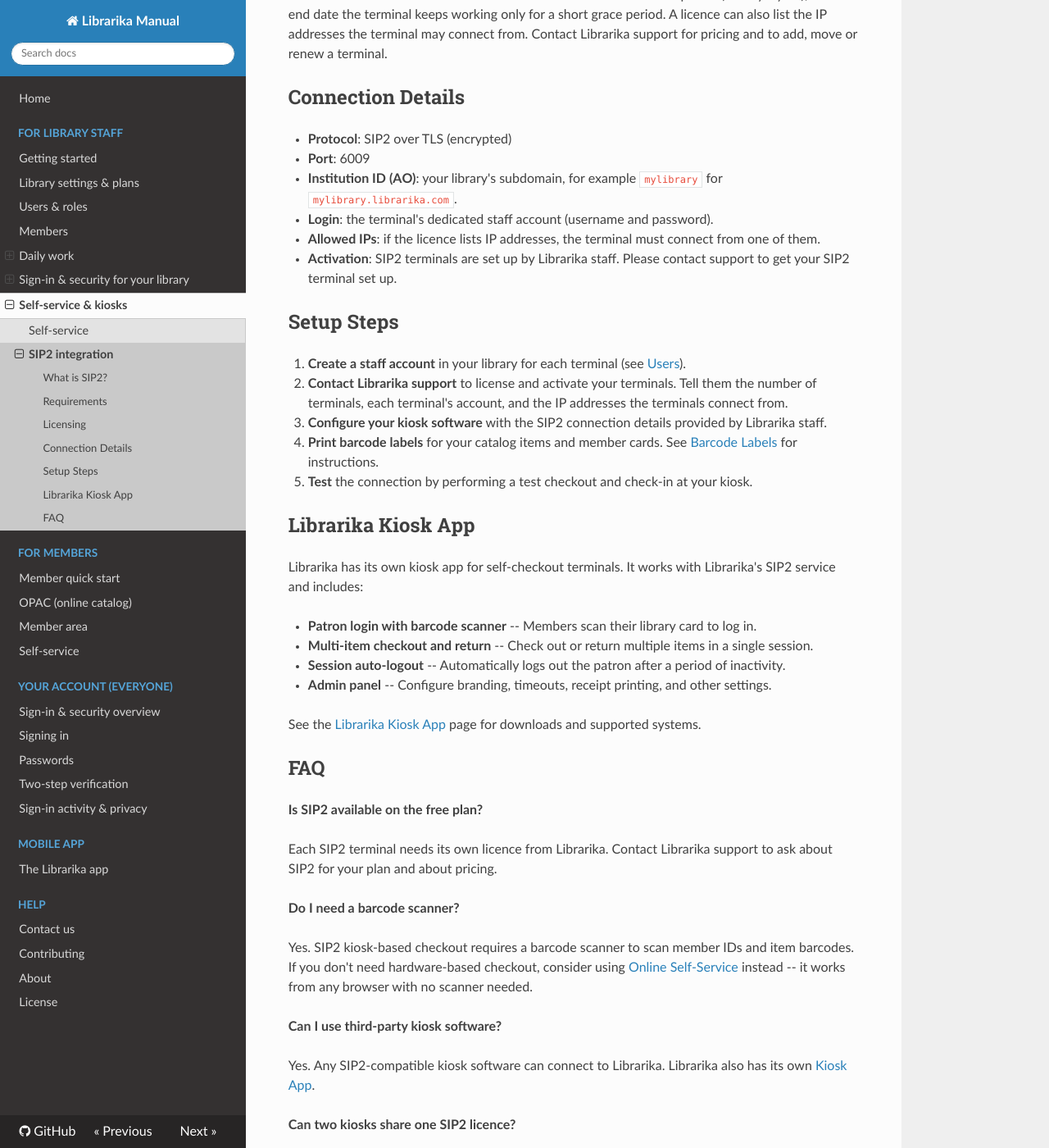
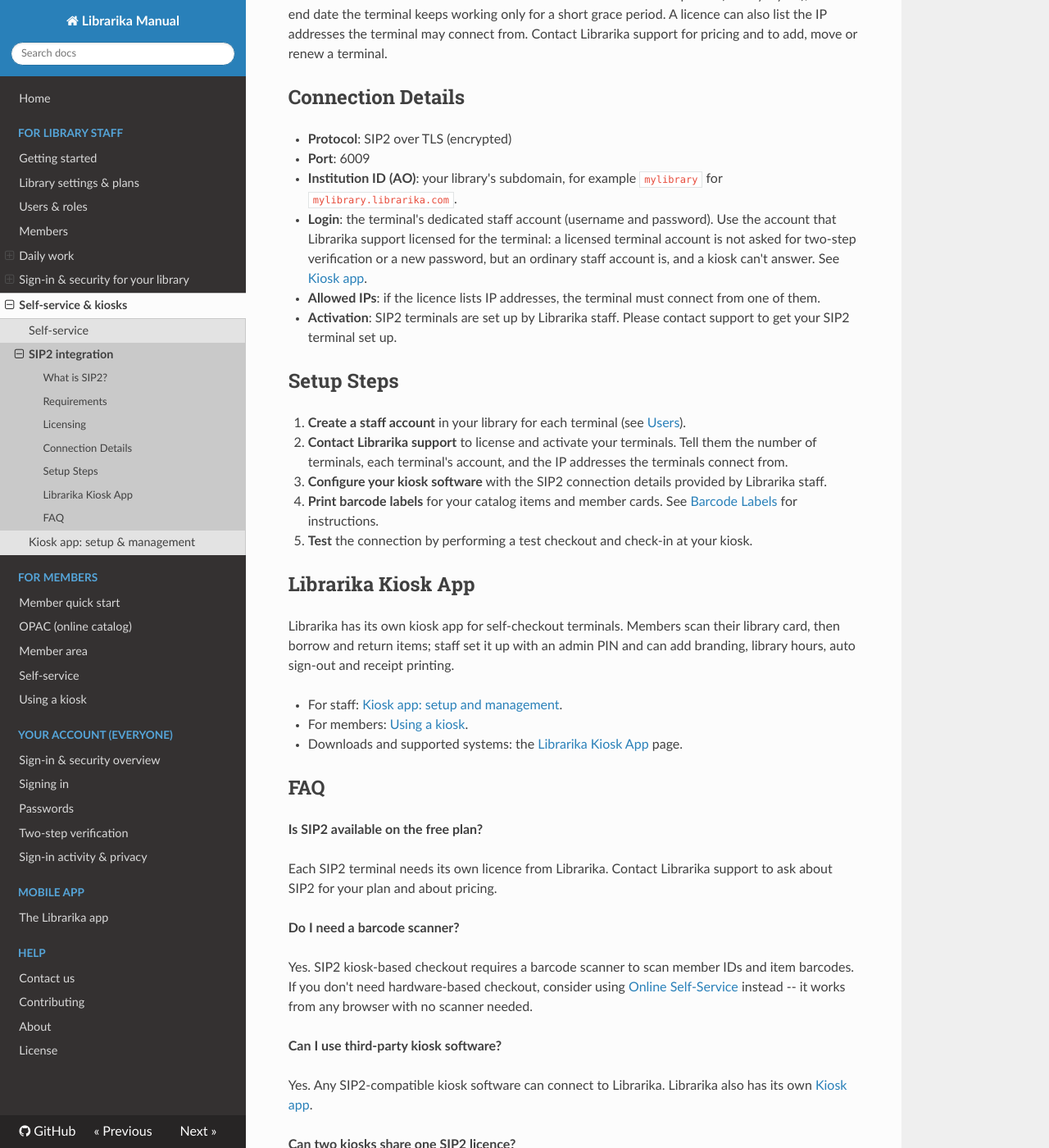
Before and after one commit to Librarika/manual, an MkDocs documentation site: the page built from docs/sip2.md, in a window 1280 px wide and 1400 px high, scrolled down 922 px. Shown: the whole window at 82% size. Built offline with MkDocs 1.6.1, drawn with Linux system fonts in a browser that asks for light colours; nearby versions of some CDN libraries.

Commit message:
Document the Librarika Kiosk app: setup and management for staff, using a kiosk for members

```diff
--- a/docs/sip2.md
+++ b/docs/sip2.md
@@ -27,7 +27,7 @@
 * **Protocol**: SIP2 over TLS (encrypted)
 * **Port**: 6009
 * **Institution ID (AO)**: your library's subdomain, for example `mylibrary` for `mylibrary.librarika.com`.
-* **Login**: the terminal's dedicated staff account (username and password).
+* **Login**: the terminal's dedicated staff account (username and password). Use the account that Librarika support licensed for the terminal: a licensed terminal account is not asked for two-step verification or a new password, but an ordinary staff account is, and a kiosk can't answer. See [Kiosk app](kiosk-app.md#get-a-terminal-licence-and-account).
 * **Allowed IPs**: if the licence lists IP addresses, the terminal must connect from one of them.
 * **Activation**: SIP2 terminals are set up by Librarika staff. Please contact support to get your SIP2 terminal set up.
 
@@ -41,14 +41,11 @@
 
 ## Librarika Kiosk App
 
-Librarika has its own kiosk app for self-checkout terminals. It works with Librarika's SIP2 service and includes:
+Librarika has its own kiosk app for self-checkout terminals. Members scan their library card, then borrow and return items; staff set it up with an admin PIN and can add branding, library hours, auto sign-out and receipt printing.
 
-* **Patron login with barcode scanner** -- Members scan their library card to log in.
-* **Multi-item checkout and return** -- Check out or return multiple items in a single session.
-* **Session auto-logout** -- Automatically logs out the patron after a period of inactivity.
-* **Admin panel** -- Configure branding, timeouts, receipt printing, and other settings.
-
-See the [Librarika Kiosk App](https://librarika.com/spages/librarika-kiosk-app) page for downloads and supported systems.
+* For staff: [Kiosk app: setup and management](kiosk-app.md).
+* For members: [Using a kiosk](using-a-kiosk.md).
+* Downloads and supported systems: the [Librarika Kiosk App](https://librarika.com/spages/librarika-kiosk-app) page.
 
 ## FAQ
 
@@ -62,7 +59,7 @@
 
 **Can I use third-party kiosk software?**
 
-Yes. Any SIP2-compatible kiosk software can connect to Librarika. Librarika also has its own [Kiosk App](#librarika-kiosk-app).
+Yes. Any SIP2-compatible kiosk software can connect to Librarika. Librarika also has its own [Kiosk app](kiosk-app.md).
 
 **Can two kiosks share one SIP2 licence?**
 
--- a/mkdocs.yml
+++ b/mkdocs.yml
@@ -29,11 +29,13 @@
       - 'Self-service & kiosks':
         - 'Self-service': 'self-service.md'
         - 'SIP2 integration': 'sip2.md'
+        - 'Kiosk app: setup & management': 'kiosk-app.md'
     - 'For members':
       - 'Member quick start': 'member-quick-start.md'
       - 'OPAC (online catalog)': 'opacs.md'
       - 'Member area': 'member-area.md'
       - 'Self-service': 'self-service.md'
+      - 'Using a kiosk': 'using-a-kiosk.md'
     - 'Your account (everyone)':
       - 'Sign-in & security overview': 'sign-in-and-security.md'
       - 'Signing in': 'signing-in.md'
```
Also changed, not shown: docs/index.md (+4 -0 lines), docs/kiosk-app.md (added, +113 -0 lines), docs/self-service.md (+1 -1 lines), docs/using-a-kiosk.md (added, +58 -0 lines).
